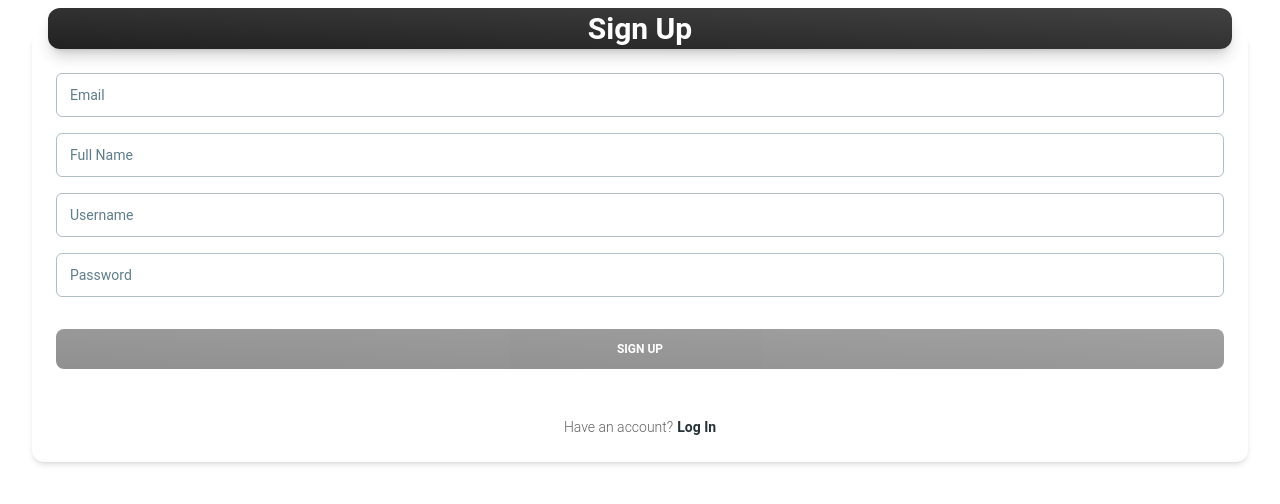
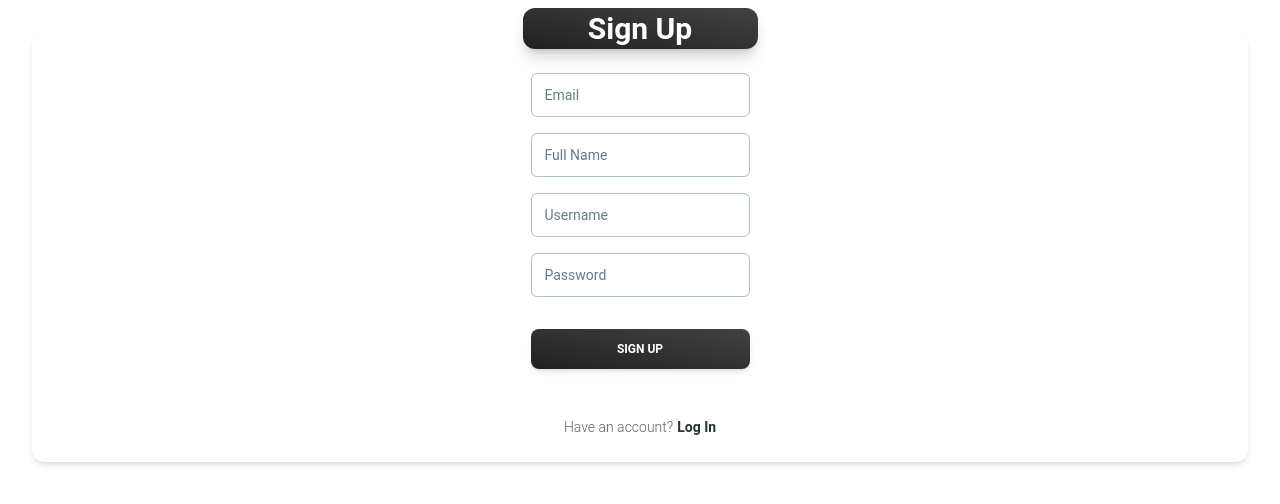
Before and after one commit to ConfoundingVariables/Zagreus, a React (Vite) app: page /signup in a window 1280 px wide. Shown: the top 504 px of the page. Built offline with nearby package versions, Linux system fonts and the light colour scheme.

Commit message:
SignUpCard using formik basic working

```diff
--- a/client/src/App.css
+++ b/client/src/App.css
@@ -1,4 +1,3 @@
 #root {
-  max-width: 1280px;
   margin: 2rem;
 }
--- a/client/src/components/SignUpCard/SignUpCard.jsx
+++ b/client/src/components/SignUpCard/SignUpCard.jsx
@@ -2,6 +2,7 @@ import { connect } from "react-redux";
 import { createStructuredSelector } from "reselect";
 import { Link } from "react-router-dom";
 import { useFormik } from "formik";
+import * as yup from "yup";
 
 import { signUpStart } from "../../redux/user/userActions";
 import { selectError, selectFetching } from "../../redux/user/userSelectors";
@@ -17,23 +18,23 @@ import {
 } from "@material-tailwind/react";
 
 export default function SignUpCard({ signUpStart, error, fetching }) {
-  const formik = useFormik({
+  const { values, handleBlur, handleChange, handleSubmit } = useFormik({
     initialValues: {
       email: "",
-      fullName: "",
+      fullname: "",
       username: "",
       password: "",
     },
-    onSubmit: (values) =>
-      signUpStart(
-        values.email,
-        values.fullName,
-        values.username,
-        values.password
-      ),
+    onSubmit: (values) => console.log(values),
+    // signUpStart(
+    //   values.email,
+    //   values.fullName,
+    //   values.username,
+    //   values.password
+    // ),
   });
   return (
-    <Card className="w-32">
+    <Card className="grid justify-center">
       <CardHeader
         variant="gradient"
         color="gray"
@@ -43,63 +44,46 @@ export default function SignUpCard({ signUpStart, error, fetching }) {
           Sign Up
         </Typography>
       </CardHeader>
-      {Object.keys(formik.errors).map((field) => {
-        if (formik.touched[field]) {
-          return (
-            <p
-              className="error"
-              key={formik.errors[field]}
-              style={{ marginTop: "0" }}
-            >
-              {formik.errors[field]}
-            </p>
-          );
-        }
-      })}
-      <form className="form-card__form" onSubmit={formik.handleSubmit}>
+      <form className="form-card__form" onSubmit={handleSubmit}>
         <CardBody className="flex flex-col gap-4">
           <Input
+            type="text"
             name="email"
-            fieldProps={formik.getFieldProps("email")}
-            valid={formik.touched.email && !formik.errors.email}
-            placeholder="Email address"
             label="Email"
+            value={values.email}
+            onBlur={handleBlur}
+            onChange={handleChange}
             size="lg"
           />
           <Input
-            name="fullName"
-            fieldProps={formik.getFieldProps("fullName")}
-            valid={formik.touched.fullName && !formik.errors.fullName}
-            placeholder="Full Name"
+            type="text"
             label="Full Name"
+            name="fullname"
+            value={values.fullname}
+            onBlur={handleBlur}
+            onChange={handleChange}
             size="lg"
           />
           <Input
+            type="text"
+            label="Username"
             name="username"
-            fieldProps={formik.getFieldProps("username")}
-            valid={formik.touched.username && !formik.errors.username}
-            placeholder="Username"
-            label="Username"
+            value={values.username}
+            onBlur={handleBlur}
+            onChange={handleChange}
             size="lg"
           />
           <Input
-            name="password"
-            fieldProps={formik.getFieldProps("password")}
-            placeholder="Password"
-            valid={formik.touched.password && !formik.errors.password}
             type="password"
             label="Password"
+            name="password"
+            value={values.password}
+            onBlur={handleBlur}
+            onChange={handleChange}
             size="lg"
           />
           <div className="-ml-2.5"></div>
-          <Button
-            loading={fetching}
-            disabled={
-              Object.keys(formik.touched).length === 0 ? true : !formik.isValid
-            }
-            variant="gradient"
-            fullWidth
-          >
+          <Button type="submit" variant="gradient" fullWidth>
             Sign Up
           </Button>
         </CardBody>
```
